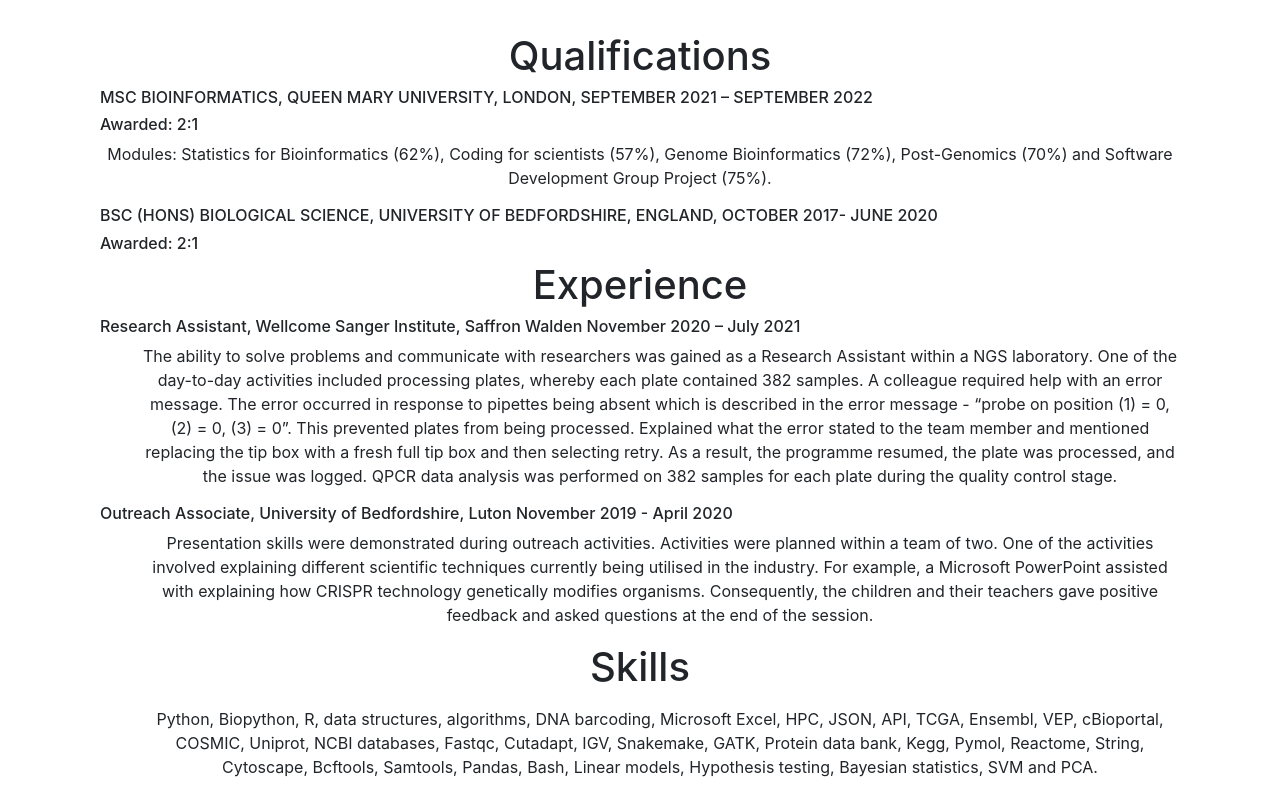
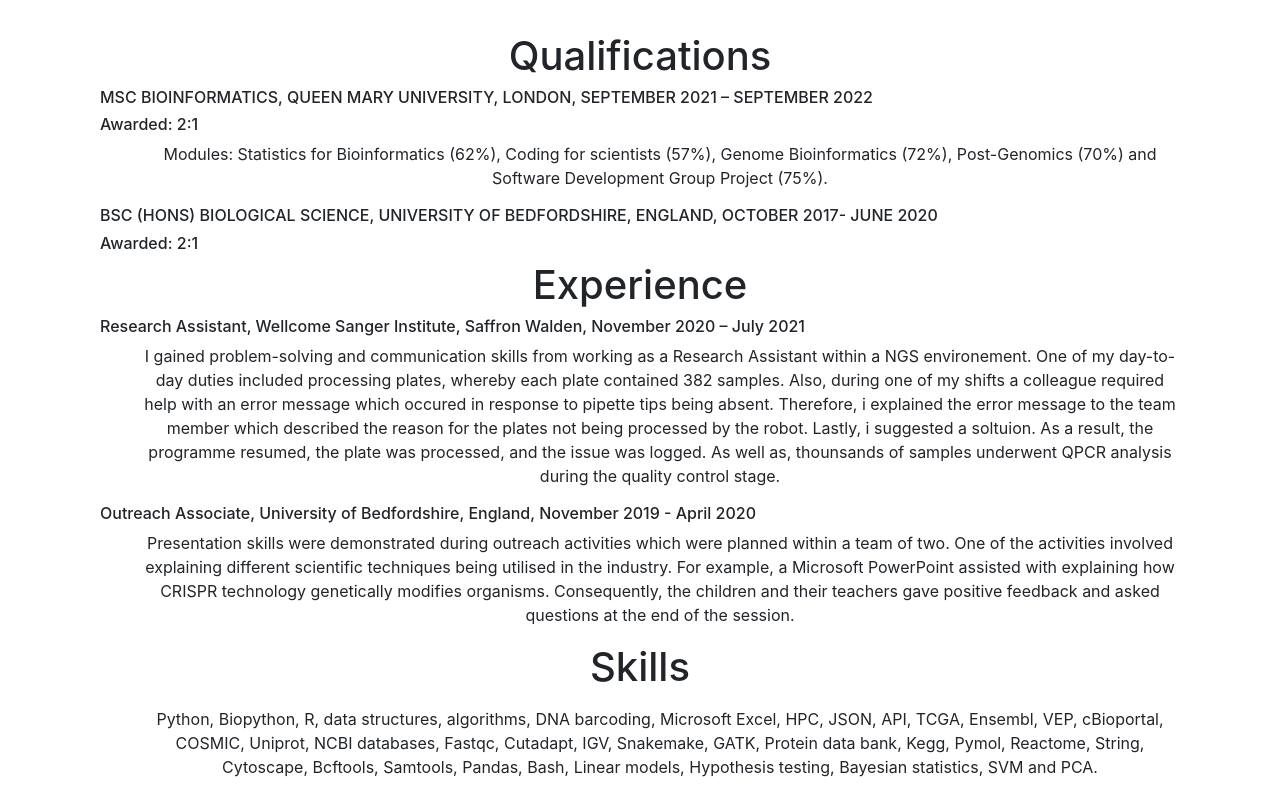
Before and after one commit to AmanahLW/Digitial-profile, a Flask app: page /experience in a window 1280 px wide. Shown: the part 56-851 px from the top of the page. Run offline with Flask 2, Linux system fonts and the light colour scheme; some libraries are stand-ins or nearby versions.

Commit message:
Add files via upload

```diff
--- a/website/templates/experience.html
+++ b/website/templates/experience.html
@@ -9,34 +9,36 @@
             <h1 class="text-center">Qualifications</h1>
             <h6 class="text-left"> MSC BIOINFORMATICS, QUEEN MARY UNIVERSITY, LONDON, SEPTEMBER 2021 – SEPTEMBER 2022 </h6>
             <h6 class="text-left"> Awarded: 2:1 </h6>
-            <p class="text-center" >
-            Modules: Statistics for Bioinformatics (62%), Coding for scientists (57%), Genome Bioinformatics (72%), Post-Genomics (70%) and Software Development Group Project (75%). </p>
+            <ul class="list-unstyled">
+                <ul>
+                Modules: Statistics for Bioinformatics (62%), Coding for scientists (57%), Genome Bioinformatics (72%), Post-Genomics (70%) and Software Development Group Project (75%). </p>
+                </ul>
+            </ul>
             <h6 class="text-left">  BSC (HONS) BIOLOGICAL SCIENCE, UNIVERSITY OF BEDFORDSHIRE, ENGLAND, OCTOBER 2017- JUNE 2020 </h6>
             <h6 class="text-left">  Awarded: 2:1 </h6>
 
             <h1 class="text-center">Experience</h1>
-            <h6 class="text-left">Research Assistant, Wellcome Sanger Institute, Saffron Walden  November 2020 – July 2021 </h6>
+            <h6 class="text-left">Research Assistant, Wellcome Sanger Institute, Saffron Walden,  November 2020 – July 2021 </h6>
             <ul class="list-unstyled">
                 <ul>
-              The ability to solve problems and communicate with researchers was gained as a Research Assistant within a NGS laboratory.
-              One of the day-to-day activities included processing plates, whereby each plate contained 382 samples.
-              A colleague required help with an error message.
-              The error occurred in response to pipettes being absent which is described in the error message - “probe on position (1) = 0, (2) = 0, (3) = 0”.
-              This prevented plates from being processed.
-              Explained what the error stated to the team member and mentioned replacing the tip box with a fresh full tip box and then selecting retry.
+              I gained problem-solving and communication skills from working as a Research Assistant within a NGS environement.
+              One of my day-to-day duties included processing plates, whereby each plate contained 382 samples.
+              Also, during one of my shifts a colleague required help with an error message which occured in response to pipette tips being absent.
+              Therefore, i explained the error message to the team member which described the reason for the plates not being processed by the robot.
+              Lastly, i suggested a soltuion.
               As a result, the programme resumed, the plate was processed, and the issue was logged.
-              QPCR data analysis was performed on 382 samples for each plate during the quality control stage.
+              As well as, thounsands of samples underwent QPCR analysis during the quality control stage.
                 </ul>
             </ul>
 
 
-            <h6 class="text-left" >  Outreach Associate, University of Bedfordshire, Luton
+            <h6 class="text-left" >  Outreach Associate, University of Bedfordshire, England,
                 <brk> November 2019 - April 2020 </h6>
             <ul class="list-unstyled">
                 <ul>
-             Presentation skills were demonstrated during outreach activities.
-            Activities were planned within a team of two.
-            One of the activities involved explaining different scientific techniques currently being utilised in the industry. For example, a Microsoft PowerPoint assisted with explaining how CRISPR technology genetically modifies organisms.
+            Presentation skills were demonstrated during outreach activities which were planned within a team of two.
+            One of the activities involved explaining different scientific techniques being utilised in the industry.
+            For example, a Microsoft PowerPoint assisted with explaining how CRISPR technology genetically modifies organisms.
             Consequently, the children and their teachers gave positive feedback and asked questions at the end of the session.
                 </ul>
             </ul>
```
Also changed, not shown: website/templates/contact.html (+4 -4 lines), website/templates/index.html (+4 -4 lines), website/templates/projects.html (+27 -18 lines).
